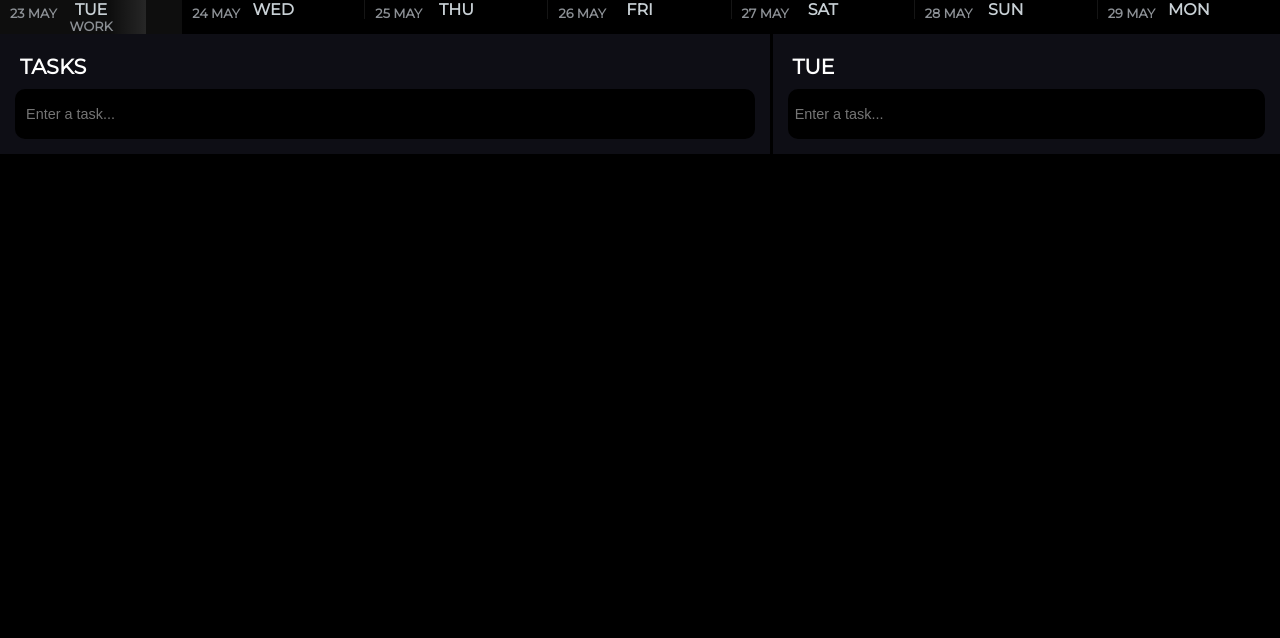
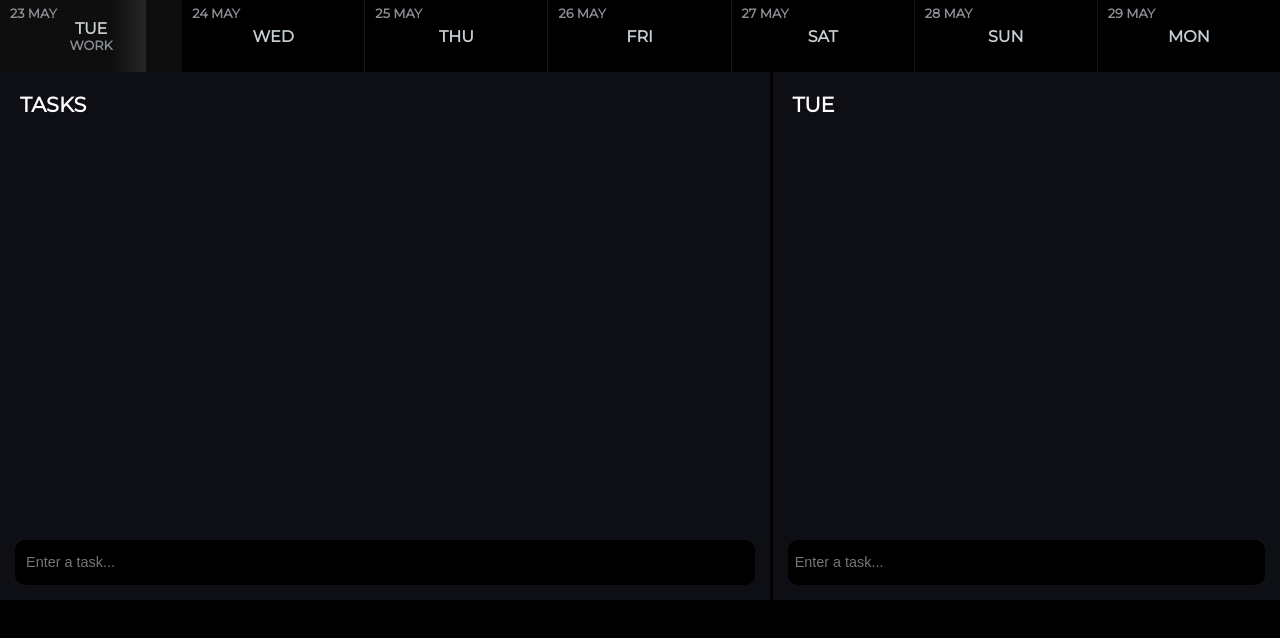
Before and after one commit to JaimeKumar/weekly-todo, a React (Create React App) app: page / in a window 1280 px wide. Shown: the top 638 px of the page. Built offline with nearby package versions, Linux system fonts and the light colour scheme.

Commit message:
resize func 5.5

```diff
--- a/src/App.css
+++ b/src/App.css
@@ -6,16 +6,16 @@
     box-sizing: border-box;
 }
 
-:root {
-    --doc-height: 100%;
-}
+/* :root { */
+    /* --doc-height: 100%; */
+/* } */
 
 html, body {
     overflow: hidden;
     background-color: #000;
     font-family: 'Montserrat';
-    height: 100vh;
-    height: var(--doc-height);
+    /* height: 100vh; */
+    /* height: var(--doc-height); */
 }
 
 
--- a/src/App.js
+++ b/src/App.js
@@ -93,9 +93,9 @@ function App() {
   }, [])
 
   function resize() {
-    console.log(window.innerHeight, window.screen.availHeight, document.documentElement.clientHeight)
-    document.documentElement.style.setProperty('--doc-height', `${window.screen.availHeight}px`)
-    // $('#root').css({height: window.screen.availHeight + 'px'});
+    // console.log(window.innerHeight, window.screen.availHeight, document.documentElement.clientHeight)
+    // document.documentElement.style.setProperty('--doc-height', `${window.screen.availHeight}px`)
+    $('#root').css({height: window.screen.availHeight + 'px'});
     // $('.mainContainer').css({height: window.screen.availHeight + 'px'});
   }
 
```
